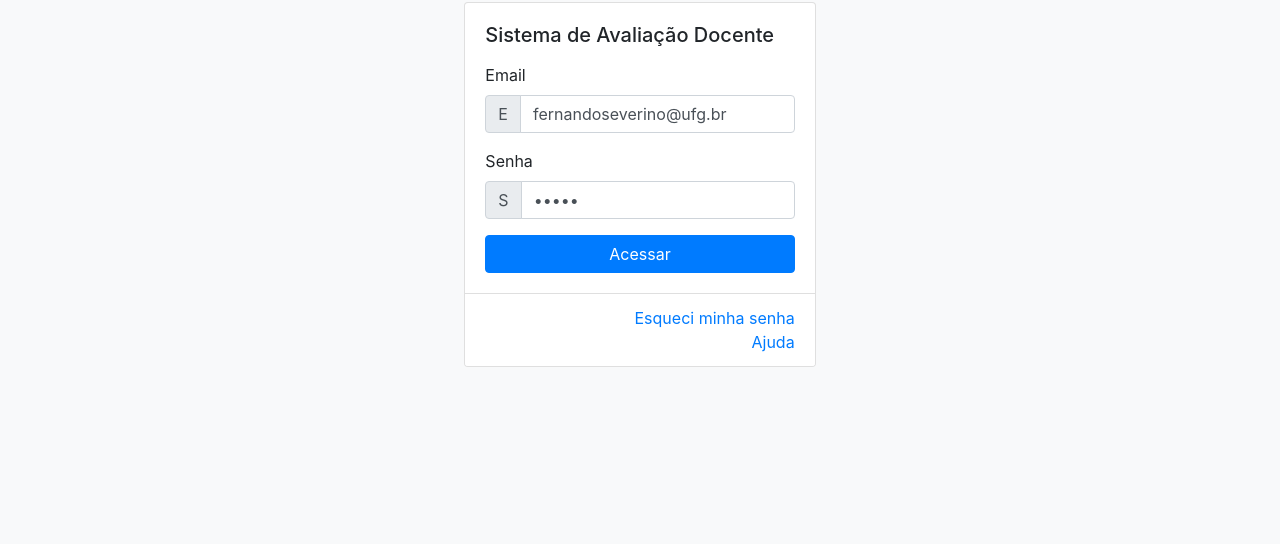
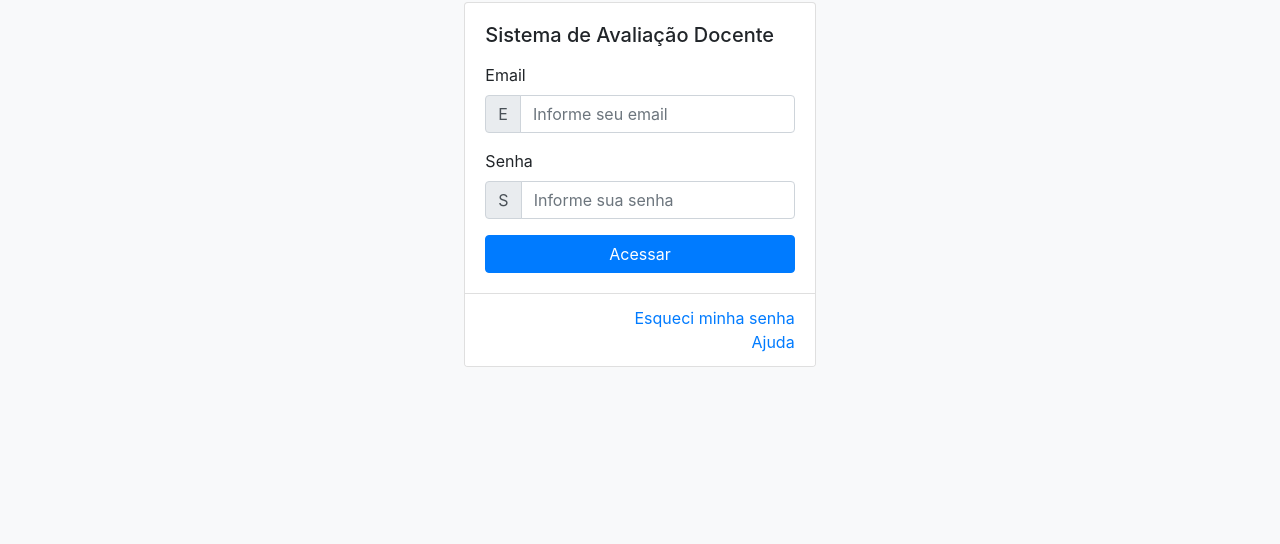
Before and after one commit to LOST-UFG/SAD, a website: page src/view/Login/index.html in a window 1280 px wide. Shown: the part 256-800 px from the top of the page. Drawn offline with nearby package versions, Linux system fonts and the light colour scheme.

Commit message:
remove default value on login inputs

```diff
--- a/src/view/Login/index.html
+++ b/src/view/Login/index.html
@@ -76,7 +76,6 @@
                     placeholder="Informe seu email"
                     aria-label="Informe seu email"
                     aria-describedby="basic-addon1"
-                    value="fernandoseverino@ufg.br"
                     required
                   />
                 </div>
@@ -94,7 +93,6 @@
                     placeholder="Informe sua senha"
                     aria-label="Informe sua senha"
                     aria-describedby="basic-addon1"
-                    value="12345"
                     required
                   />
                 </div>
```
